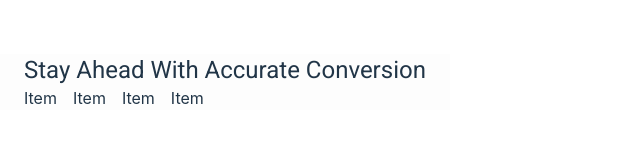
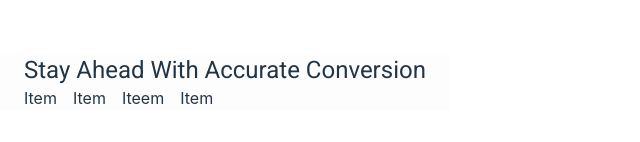
Before and after one commit to geethdev/React-Currency-Converter, a React (Vite) app: page / in a window 1280 px wide. Shown: the part 334-476 px from the top of the page, without its empty margins (0-640 px from the left). Built offline with nearby package versions, Linux system fonts and the light colour scheme.

Commit message:
Refactor App component

```diff
--- a/src/components/SwitchCurrency.jsx
+++ b/src/components/SwitchCurrency.jsx
@@ -1,7 +1,7 @@
 import { Grid } from "@mui/material";
 
 const SwitchCurrency = () => {
-  return <Grid item>Item</Grid>;
+  return <Grid item>Iteem</Grid>;
 };
 
 export default SwitchCurrency;
```
